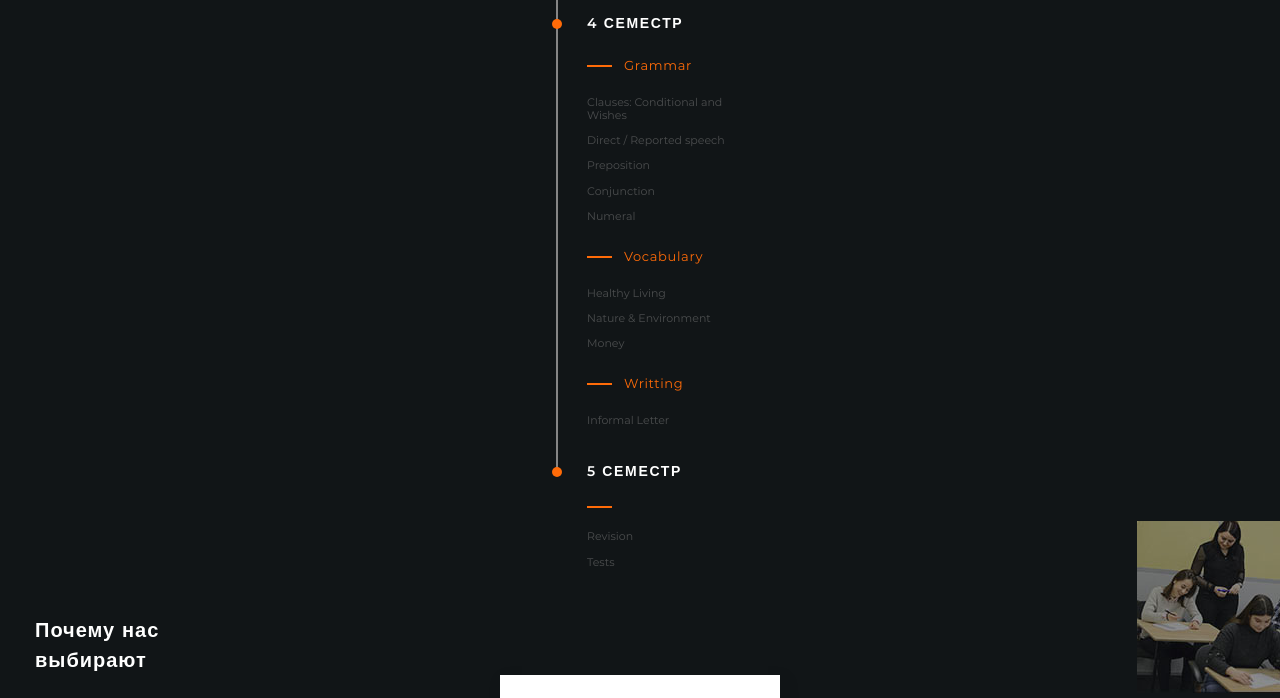
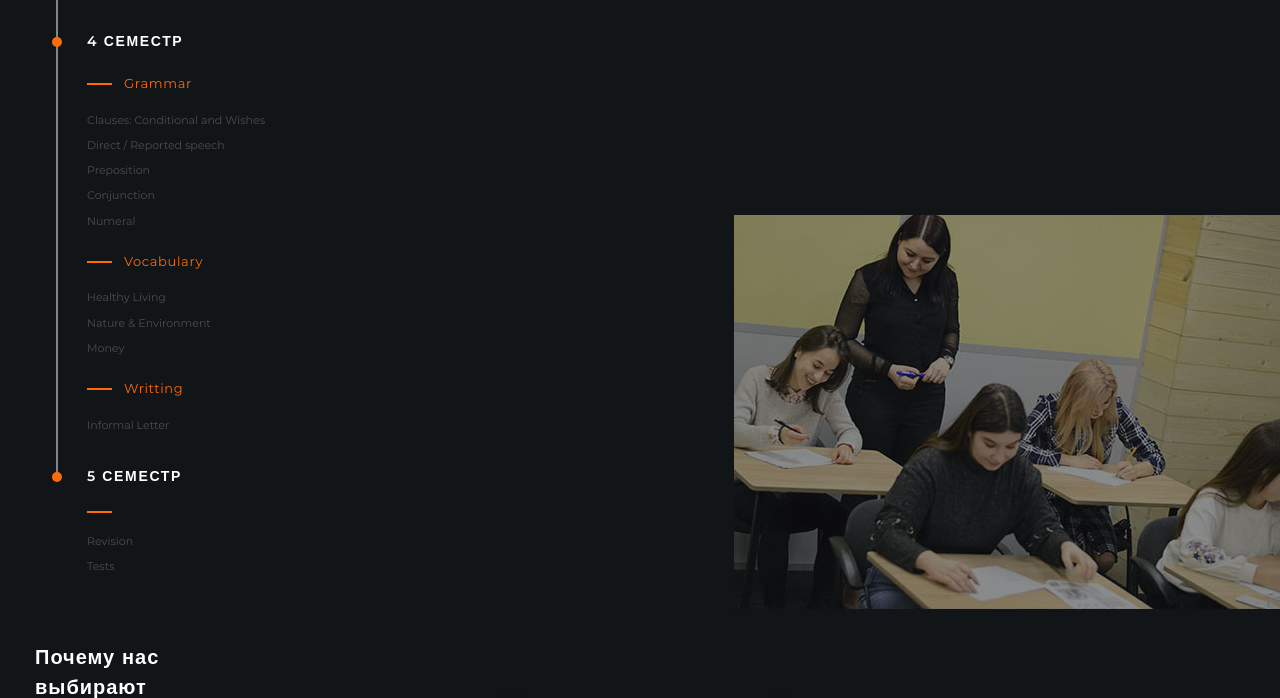
Before and after one commit to ilya230995/HELLEN, a website: page src/index.html in a window 1280 px wide. Shown: the part 2053-2751 px from the top of the page. Drawn offline with nearby package versions, Linux system fonts and the light colour scheme; files that its build step writes are made by us from their sources.

Commit message:
redact mixin

```diff
--- a/src/html/programm.html
+++ b/src/html/programm.html
@@ -1,6 +1,6 @@
 <section class="programm">
   <div class="container">
-    <div class="programm-wrapper">
+
     <h2 class="programm-title">Наша программа</h2>
     <ul class="programm-list">
       <li class="programm-list__item">
@@ -92,7 +92,7 @@
         </ul>
       </li>
     </ul>
-    </div>
+
   </div>
   <div class="programm-img">
     <span class="visually-hidden">revision test img</span></div>
--- a/src/sass/Components/programm.scss
+++ b/src/sass/Components/programm.scss
@@ -19,20 +19,33 @@
     background-repeat: no-repeat;
     width: 143px;
     height: 172px;
-  }
 
     @include for-size(tablet) {
       background-image: url(../images/tablet/bg-our-program-tablet.jpg);
+      right: 0;
       bottom: 0px;
       width: 406px;
       height: 282px;
     }
 
-  &-wrapper {
-    max-width: 210px;
-    margin-left: auto;
-    margin-right: auto;
+    @include for-size(desktop) {
+      background-image: url(../images/laptop-1280/bg-our-program-laptop-1280.jpg);
+      right: 0;
+      bottom: 0px;
+      width: 546px;
+      height: 397px;
     }
+
+    @include for-size(hd-desktop) {
+      background-image: url(../images/laptop-1680/bg-our-program-laptop-1680.jpg);
+      right: 0;
+      bottom: 0px;
+      width: 700px;
+      height: 485px;
+    }
+  }
+
+
 
   &-title {
     font-size: 20px;
```
Also changed, not shown: src/sass/Helpers/mixins.scss (+4 -4 lines). Lines whose indentation alone changed are shown as unchanged.
